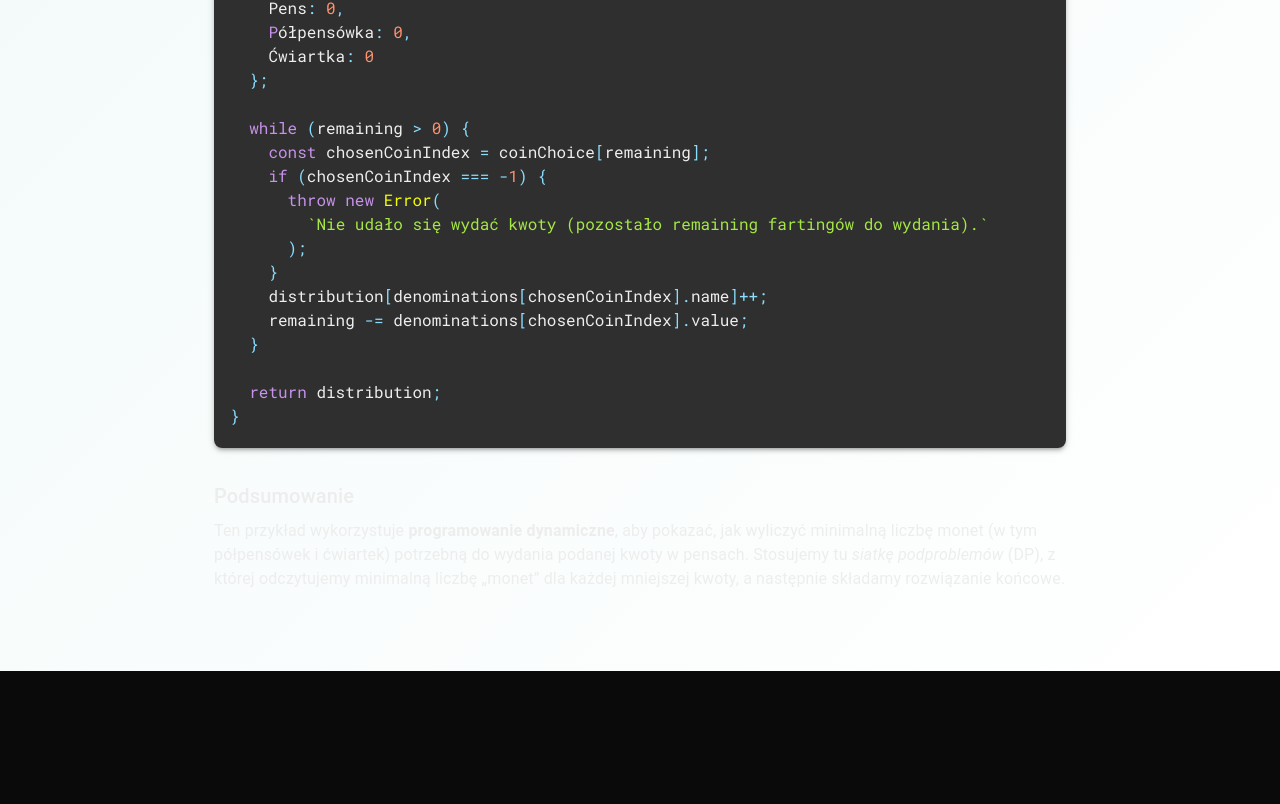
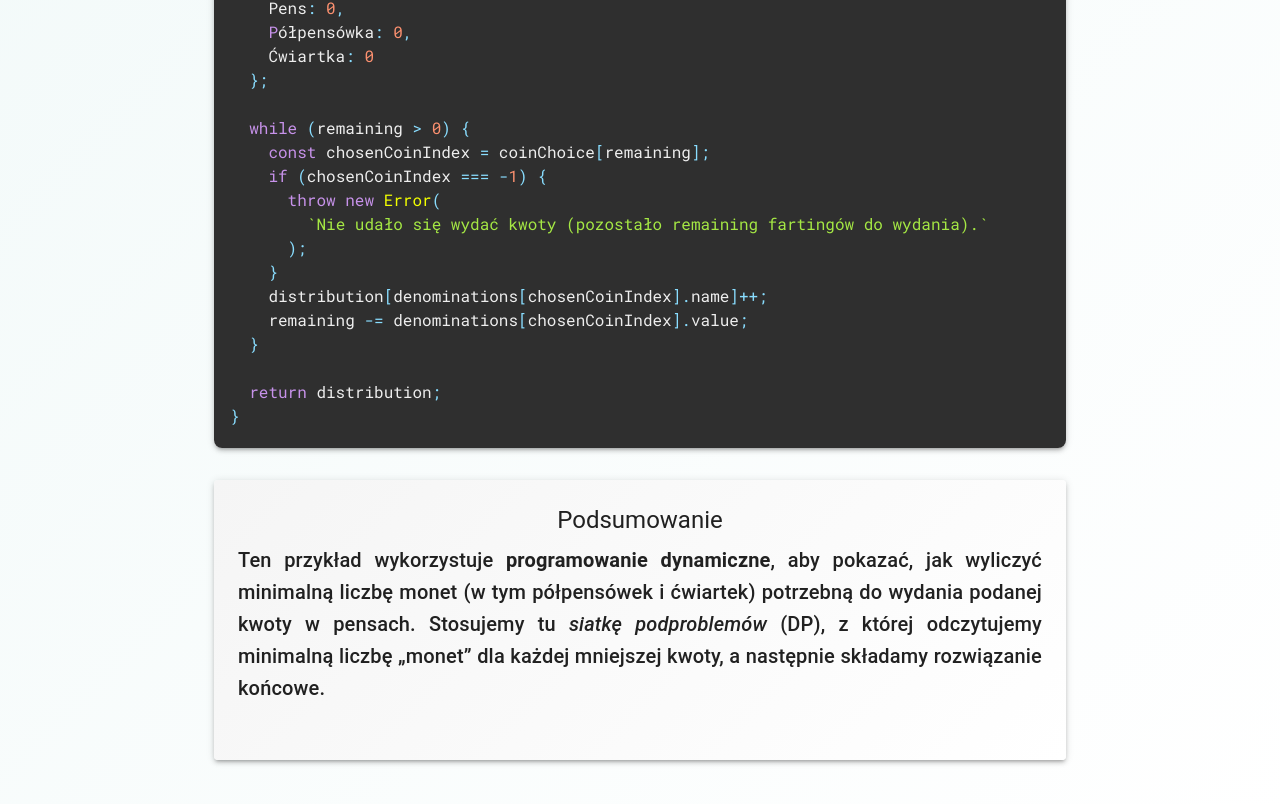
Before and after one commit to urban1991/algorytmy_projekt2, a Next.js app: page / in a window 1280 px wide. Shown: the part 3600-4404 px from the top of the page. Before the commit the page ends 4271 px from the top, so only its background shows below. Built offline with nearby package versions, Linux system fonts and the light colour scheme.

Commit message:
imp: adjust summary text

```diff
--- a/components/Podsumowanie.tsx
+++ b/components/Podsumowanie.tsx
@@ -1,13 +1,22 @@
 import React from 'react';
-import {Box, Typography} from "@mui/material";
+import {Box, Paper, Typography} from "@mui/material";
 
 function Podsumowanie() {
     return (
+        <Paper
+            elevation={3}
+            sx={{
+                p: 3,
+                mb: 4,
+                textAlign: "center",
+                background: "linear-gradient(135deg, #f5f5f5, #fff)",
+            }}
+        >
         <Box mb={4}>
-            <Typography variant="h6" gutterBottom>
+            <Typography variant="h5" gutterBottom>
                 Podsumowanie
             </Typography>
-            <Typography variant="body1">
+            <Typography variant="h6" textAlign="justify">
                 Ten przykład wykorzystuje <strong>programowanie dynamiczne</strong>
                 , aby pokazać, jak wyliczyć minimalną liczbę monet (w tym półpensówek i ćwiartek)
                 potrzebną do wydania podanej kwoty w pensach. Stosujemy tu
@@ -15,6 +24,7 @@ function Podsumowanie() {
                 „monet” dla każdej mniejszej kwoty, a następnie składamy rozwiązanie końcowe.
             </Typography>
         </Box>
+        </Paper>
     );
 }
 
```
